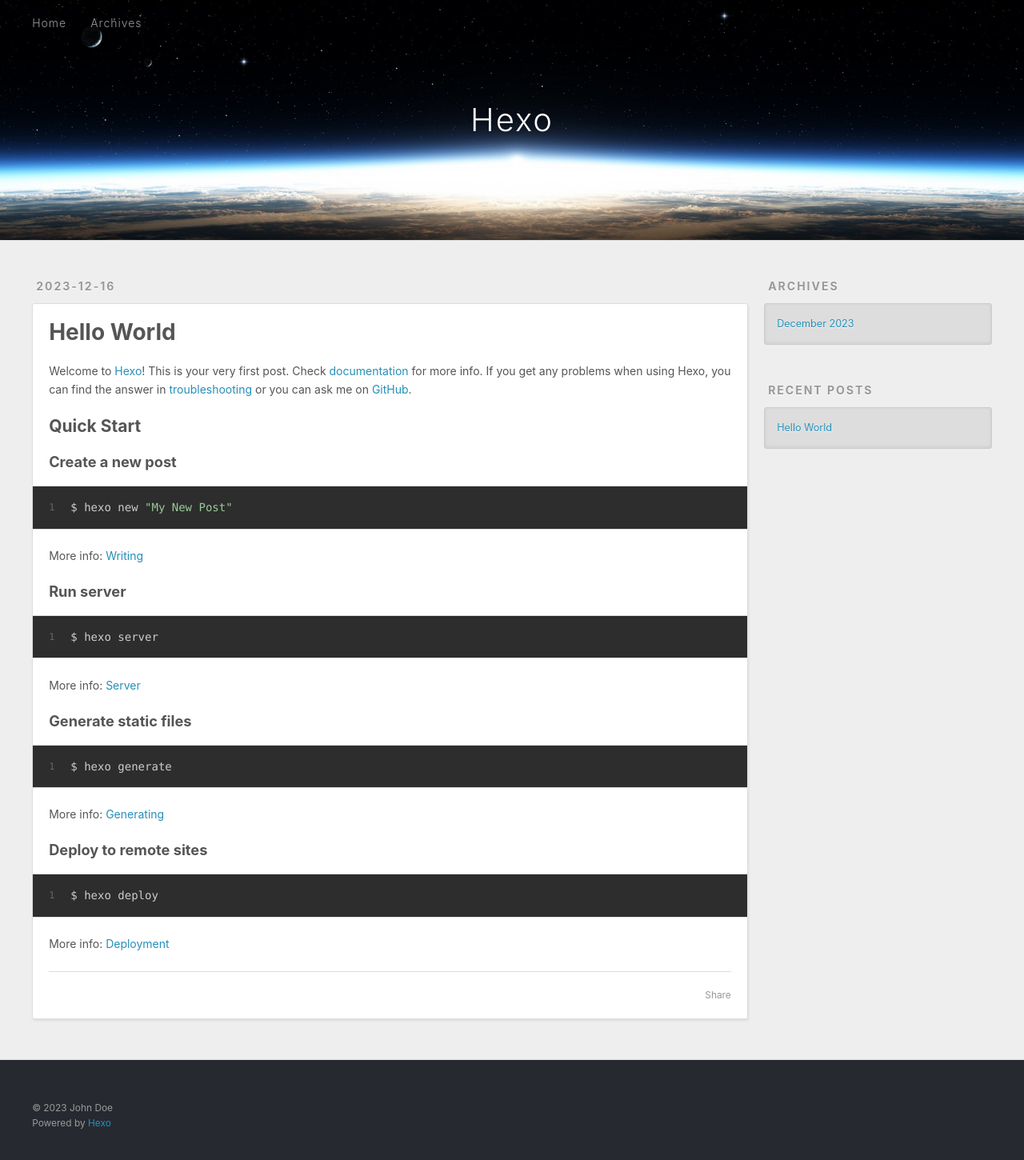
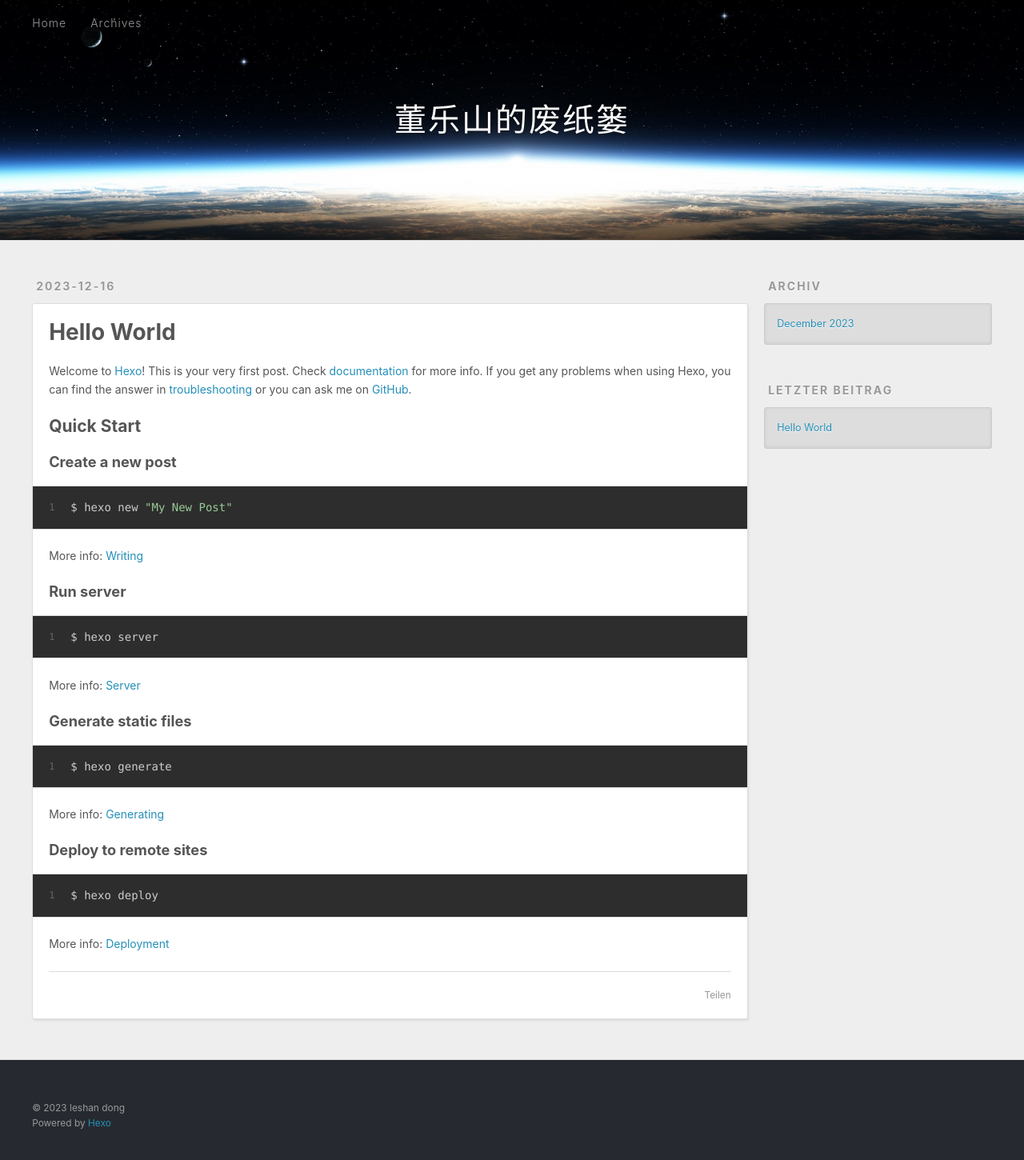
Before and after one commit to YiZhiXiaoLiuLang/blogw, a plain HTML site: page index.html in a window 1280 px wide. Shown: the whole page at 80% size. Drawn offline with Linux system fonts and the light colour scheme.

Commit message:
Site updated: 2023-12-16 23:05:55

```diff
--- a/index.html
+++ b/index.html
@@ -4,17 +4,17 @@
   <meta charset="utf-8">
 
 
-  <title>Hexo</title>
+  <title>董乐山的废纸篓</title>
   <meta name="viewport" content="width=device-width, initial-scale=1, shrink-to-fit=no">
   <meta property="og:type" content="website">
-<meta property="og:title" content="Hexo">
+<meta property="og:title" content="董乐山的废纸篓">
 <meta property="og:url" content="http://example.com/index.html">
-<meta property="og:site_name" content="Hexo">
-<meta property="og:locale" content="en_US">
-<meta property="article:author" content="John Doe">
+<meta property="og:site_name" content="董乐山的废纸篓">
+<meta property="og:locale">
+<meta property="article:author" content="leshan dong">
 <meta name="twitter:card" content="summary">
 
-    <link rel="alternate" href="/atom.xml" title="Hexo" type="application/atom+xml">
+    <link rel="alternate" href="/atom.xml" title="董乐山的废纸篓" type="application/atom+xml">
 
 
     <link rel="shortcut icon" href="/favicon.png">
@@ -39,7 +39,7 @@
   <div id="header-outer" class="outer">
     <div id="header-title" class="inner">
       <h1 id="logo-wrap">
-        <a href="/" id="logo">Hexo</a>
+        <a href="/" id="logo">董乐山的废纸篓</a>
       </h1>
 
     </div>
@@ -57,10 +57,10 @@
 
           <a class="nav-icon" href="/atom.xml" title="RSS Feed"><span class="fa fa-rss"></span></a>
 
-        <a class="nav-icon nav-search-btn" title="Search"><span class="fa fa-search"></span></a>
+        <a class="nav-icon nav-search-btn" title="Suche"><span class="fa fa-search"></span></a>
       </nav>
       <div id="search-form-wrap">
-        <form action="//google.com/search" method="get" accept-charset="UTF-8" class="search-form"><input type="search" name="q" class="search-form-input" placeholder="Search"><button type="submit" class="search-form-submit">&#xF002;</button><input type="hidden" name="sitesearch" value="http://example.com"></form>
+        <form action="//google.com/search" method="get" accept-charset="UTF-8" class="search-form"><input type="search" name="q" class="search-form-input" placeholder="Suche"><button type="submit" class="search-form-submit">&#xF002;</button><input type="hidden" name="sitesearch" value="http://example.com"></form>
       </div>
     </div>
   </div>
@@ -108,7 +108,7 @@
 
     </div>
     <footer class="article-footer">
-      <a data-url="http://example.com/2023/12/16/hello-world/" data-id="clq86ta6900004syqc3ar49im" data-title="Hello World" class="article-share-link"><span class="fa fa-share">Share</span></a>
+      <a data-url="http://example.com/2023/12/16/hello-world/" data-id="clq86ta6900004syqc3ar49im" data-title="Hello World" class="article-share-link"><span class="fa fa-share">Teilen</span></a>
 
 
 
@@ -136,7 +136,7 @@
 
 
   <div class="widget-wrap">
-    <h3 class="widget-title">Archives</h3>
+    <h3 class="widget-title">Archiv</h3>
     <div class="widget">
       <ul class="archive-list"><li class="archive-list-item"><a class="archive-list-link" href="/archives/2023/12/">December 2023</a></li></ul>
     </div>
@@ -146,7 +146,7 @@
 
 
   <div class="widget-wrap">
-    <h3 class="widget-title">Recent Posts</h3>
+    <h3 class="widget-title">letzter Beitrag</h3>
     <div class="widget">
       <ul>
 
@@ -167,7 +167,7 @@
   <div class="outer">
     <div id="footer-info" class="inner">
 
-      &copy; 2023 John Doe<br>
+      &copy; 2023 leshan dong<br>
       Powered by <a href="https://hexo.io/" target="_blank">Hexo</a>
     </div>
   </div>
```
Also changed, not shown: 2023/12/16/hello-world/index.html (+12 -12 lines), archives/2023/12/index.html (+12 -12 lines), archives/2023/index.html (+12 -12 lines), archives/index.html (+12 -12 lines).
